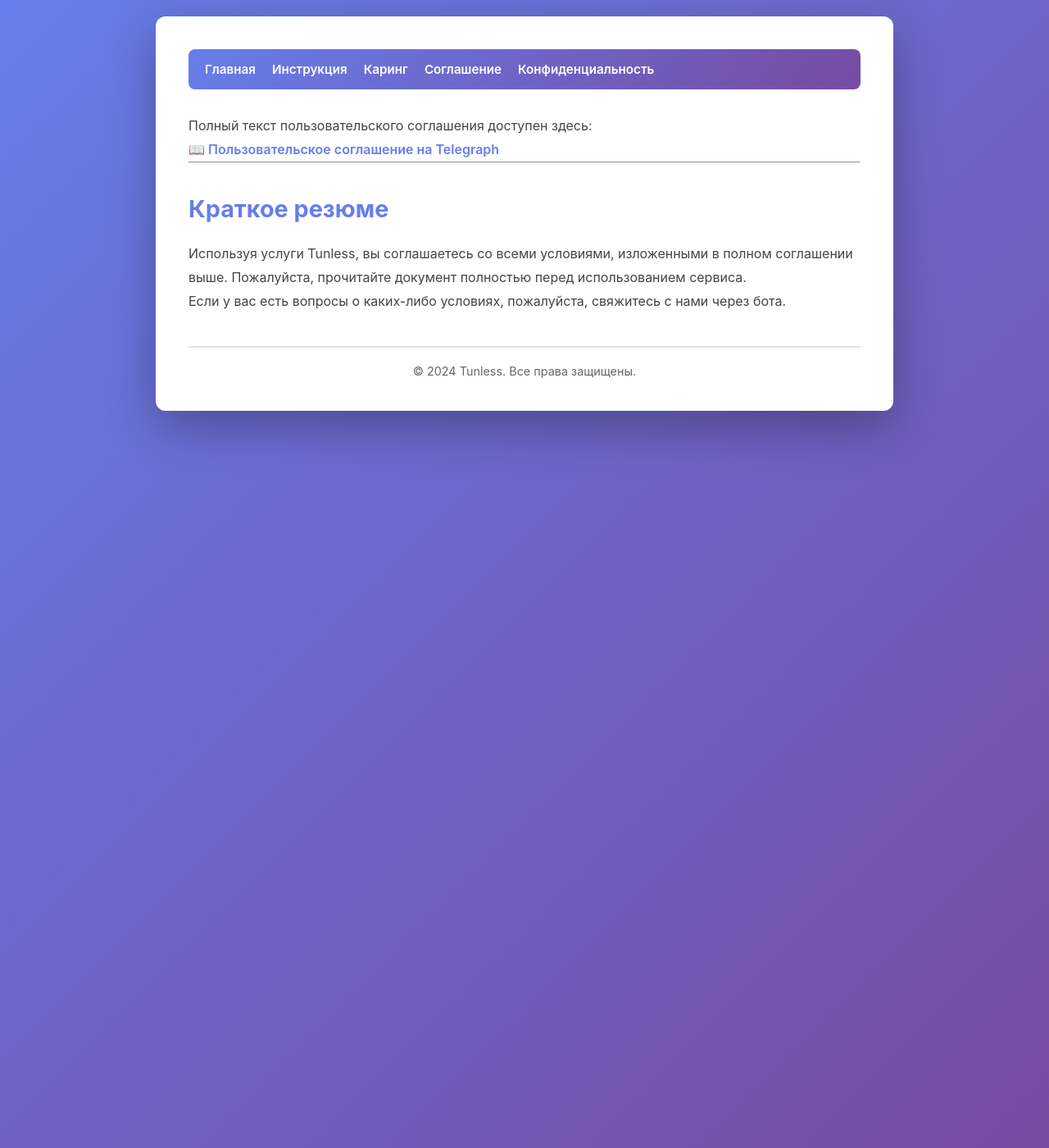
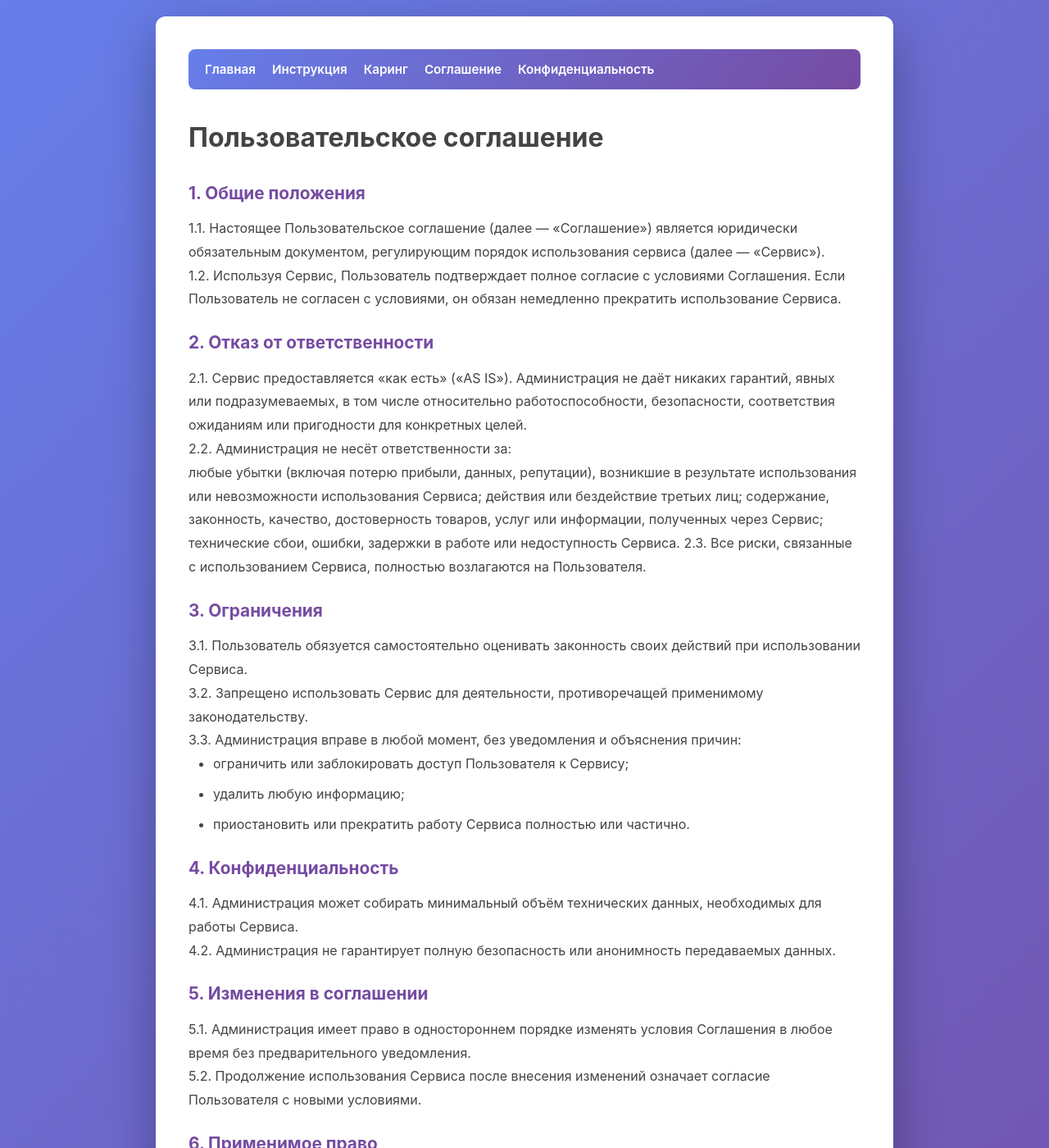
Before and after one commit to Michael-K-cloud/Tunless, a Jekyll site: the page built from terms.md, in a window 1280 px wide and 1400 px high. Shown: the whole window at 82% size. Built offline with Jekyll 4.4.1, drawn with Linux system fonts in a browser that asks for light colours; some of the changed text lies outside the part shown.

Commit message:
Update terms.md

```diff
--- a/terms.md
+++ b/terms.md
@@ -2,15 +2,57 @@
 layout: default
 title: Пользовательское соглашение
 ---
+# Пользовательское соглашение
 
-Полный текст пользовательского соглашения доступен здесь:
+### 1. Общие положения
+1.1. Настоящее Пользовательское соглашение (далее — «Соглашение») является юридически обязательным документом, регулирующим порядок использования сервиса (далее — «Сервис»).
 
-[📖 Пользовательское соглашение на Telegraph](https://telegra.ph/Polzovatelskoe-soglashenie-04-06-31)
+1.2. Используя Сервис, Пользователь подтверждает полное согласие с условиями Соглашения. Если Пользователь не согласен с условиями, он обязан немедленно прекратить использование Сервиса.
 
----
+### 2. Отказ от ответственности
+2.1. Сервис предоставляется «как есть» («AS IS»). Администрация не даёт никаких гарантий, явных или подразумеваемых, в том числе относительно работоспособности, безопасности, соответствия ожиданиям или пригодности для конкретных целей.
 
-## Краткое резюме
+2.2. Администрация не несёт ответственности за:
 
-Используя услуги Tunless, вы соглашаетесь со всеми условиями, изложенными в полном соглашении выше. Пожалуйста, прочитайте документ полностью перед использованием сервиса.
+любые убытки (включая потерю прибыли, данных, репутации), возникшие в результате использования или невозможности использования Сервиса;
+действия или бездействие третьих лиц;
+содержание, законность, качество, достоверность товаров, услуг или информации, полученных через Сервис;
+технические сбои, ошибки, задержки в работе или недоступность Сервиса.
+2.3. Все риски, связанные с использованием Сервиса, полностью возлагаются на Пользователя.
 
-Если у вас есть вопросы о каких-либо условиях, пожалуйста, свяжитесь с нами через бота.
+### 3. Ограничения
+3.1. Пользователь обязуется самостоятельно оценивать законность своих действий при использовании Сервиса.
+
+3.2. Запрещено использовать Сервис для деятельности, противоречащей применимому законодательству.
+
+3.3. Администрация вправе в любой момент, без уведомления и объяснения причин:
+
+- ограничить или заблокировать доступ Пользователя к Сервису;
+- удалить любую информацию;
+- приостановить или прекратить работу Сервиса полностью или частично.
+
+### 4. Конфиденциальность
+4.1. Администрация может собирать минимальный объём технических данных, необходимых для работы Сервиса.
+
+4.2. Администрация не гарантирует полную безопасность или анонимность передаваемых данных.
+
+### 5. Изменения в соглашении
+5.1. Администрация имеет право в одностороннем порядке изменять условия Соглашения в любое время без предварительного уведомления.
+
+5.2. Продолжение использования Сервиса после внесения изменений означает согласие Пользователя с новыми условиями.
+
+### 6. Применимое право
+6.1. Все вопросы и споры, связанные с использованием Сервиса, регулируются законодательством юрисдикции, определяемой Администрацией.
+
+### 7. Условия возврата
+7.1. Так как Сервис предоставляет цифровые товары и/или услуги нематериального характера, возврат и обмен после их предоставления невозможен.
+
+7.2. Возврат средств может быть осуществлён только в случаях:
+
+если услуга не была оказана по техническим причинам со стороны Сервиса;
+если доступ к цифровому товару не был предоставлен Пользователю.
+7.3. Для оформления возврата Пользователь обязан обратиться в службу поддержки Сервиса в течение 24 часов с момента оплаты, указав номер заказа и контактные данные.
+
+7.4. Решение о возврате средств принимается Администрацией индивидуально в каждом случае.
+
+# Начиная использование сервиса (в том числе, запуская бота и/или вводя команду /start), Пользователь подтверждает, что ознакомлен с настоящим Соглашением и безусловно принимает его условия, даже если фактически не прочитал его.
```
